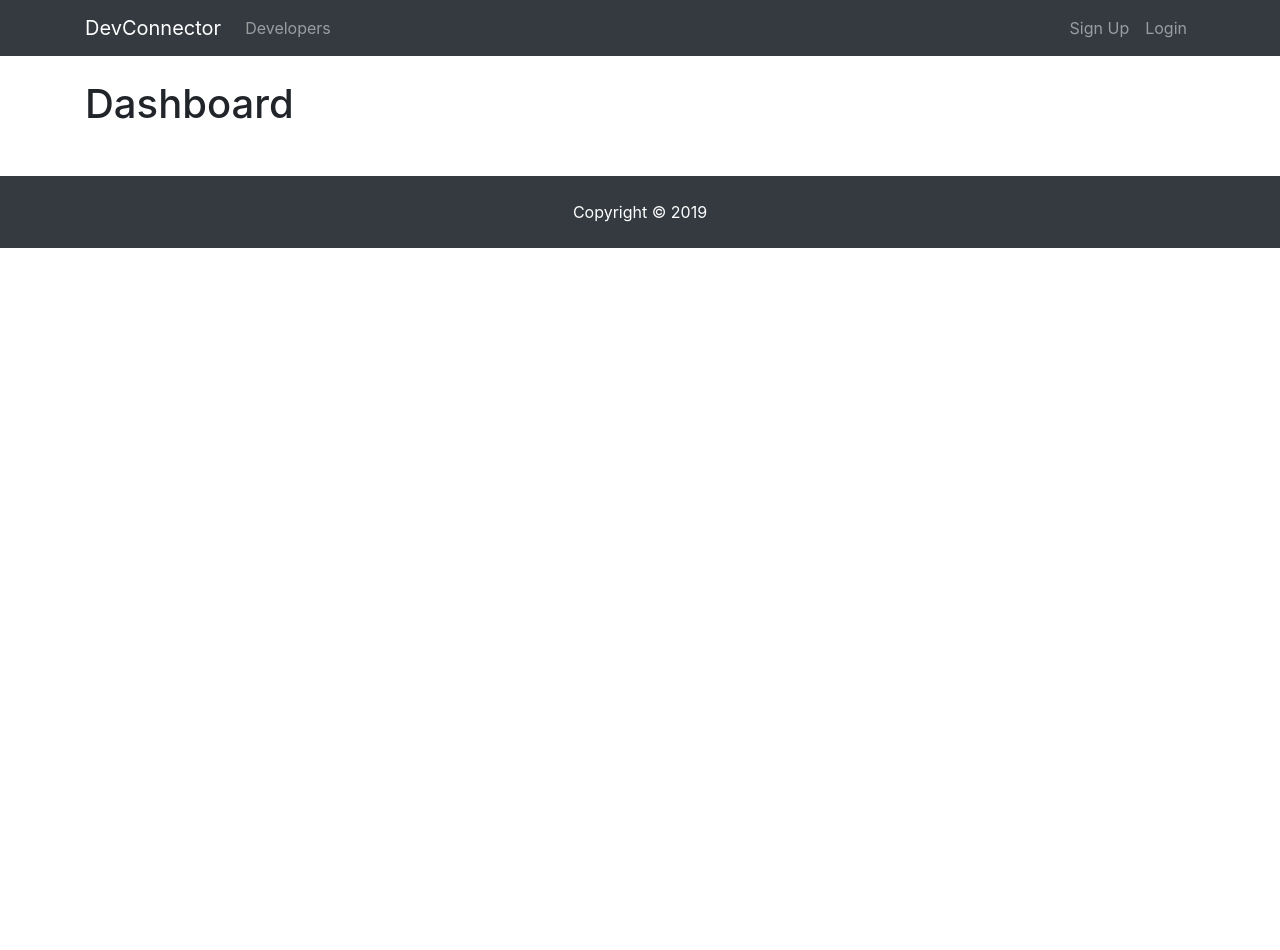
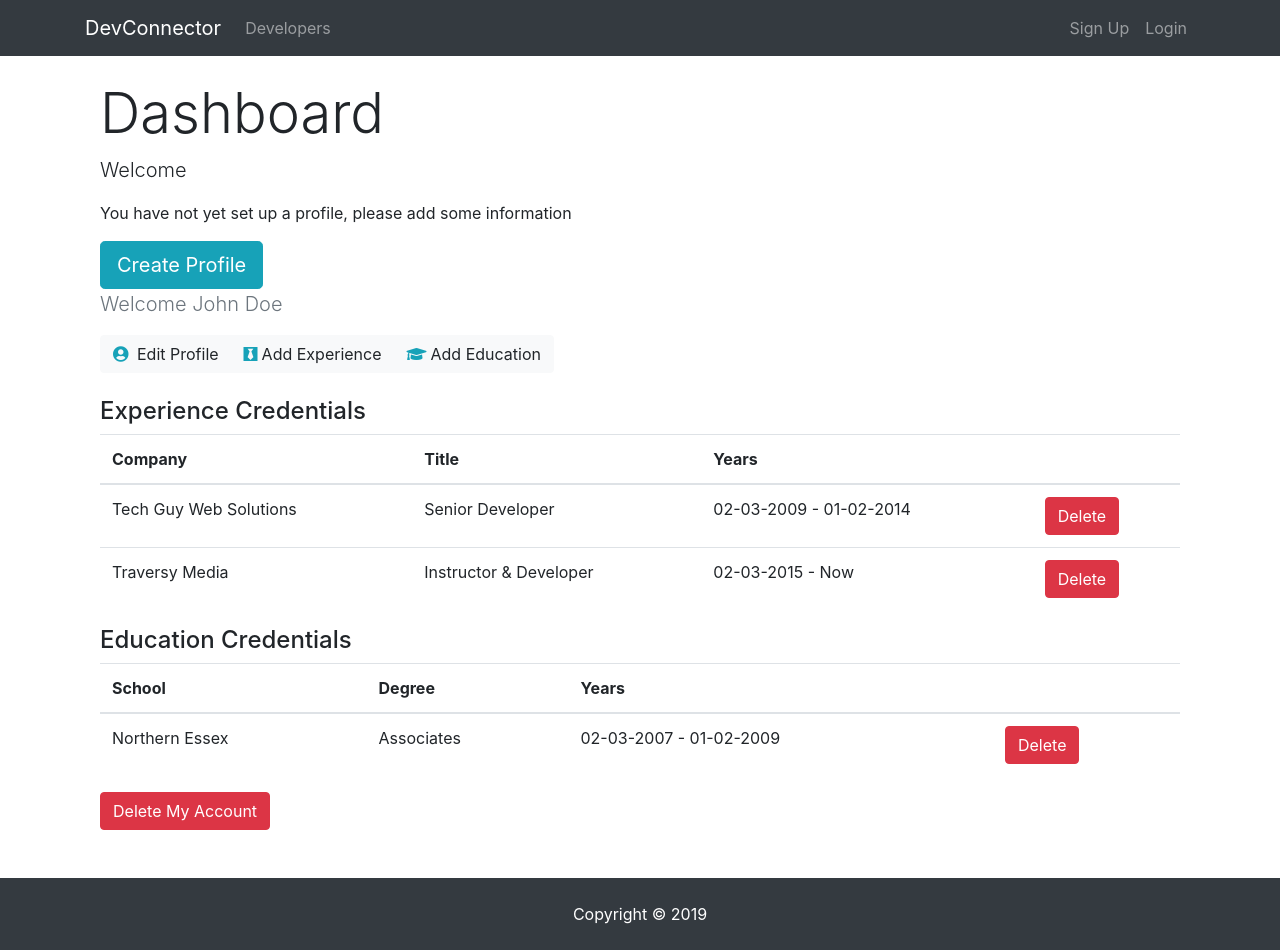
Before and after one commit to Yetunde79/dev_net, a React (Create React App) app in the folder client/: page /dashboard in a window 1280 px wide. Before the commit the page ends 800 px from the top, so only its background shows below. Built offline with nearby package versions, Linux system fonts and the light colour scheme; no server answers.

Commit message:
Spinner Component

```diff
--- /dev/null
+++ b/client/src/components/common/Spinner.js
@@ -0,0 +1,15 @@
+import React, { Component } from "react";
+import spinner from "./spinner.gif";
+export default class Spinner extends Component {
+  render() {
+    return (
+      <div>
+        <img
+          src={spinner}
+          style={{ width: "200px", margin: "auto", display: "block" }}
+          alt="Loading..."
+        />
+      </div>
+    );
+  }
+}
--- a/client/src/components/dashboard/Dashboard.js
+++ b/client/src/components/dashboard/Dashboard.js
@@ -1,8 +1,10 @@
 import React, { Component } from "react";
 import PropTypes from "prop-types";
 import { connect } from "react-redux";
+import { Link } from "react-router-dom";
 
 import { getCurrentProfile } from "../../actions/profileActions";
+import Spinner from "../common/Spinner";
 
 class Dashboard extends Component {
   componentDidMount() {
@@ -10,15 +12,133 @@
   }
 
   render() {
+    const { user, auth } = this.props.auth;
+    const { profile, loading } = this.props.profile;
+
+    let dashboardContent;
+
+    if (profile == null || loading) {
+      dashboardContent = <Spinner />;
+    } else {
+      //check if user has profile data
+      if (Object.keys(profile).length > 0) {
+        dashboardContent = <h4>Profile Display</h4>;
+      } else {
+        //user is logged in and has no profile
+        dashboardContent = (
+          <div>
+            <p className="lead texr-muted">Welcome {user.name}</p>
+            <p>
+              You have not yet set up a profile, please add some information
+            </p>
+            <Link to="/create-profile" className="btn btn-lg btn-info">
+              Create Profile
+            </Link>
+          </div>
+        );
+      }
+    }
     return (
-      <div>
-        <h1>Dashboard</h1>
+      <div class="dashboard">
+        <div class="container">
+          <div class="row">
+            <div class="col-md-12">
+              <h1 class="display-4">Dashboard</h1>
+              {dashboardContent}
+              <p class="lead text-muted">Welcome John Doe</p>
+              <div class="btn-group mb-4" role="group">
+                <a href="edit-profile.html" class="btn btn-light">
+                  <i class="fas fa-user-circle text-info mr-1" /> Edit Profile
+                </a>
+                <a href="add-experience.html" class="btn btn-light">
+                  <i class="fab fa-black-tie text-info mr-1" />
+                  Add Experience
+                </a>
+                <a href="add-education.html" class="btn btn-light">
+                  <i class="fas fa-graduation-cap text-info mr-1" />
+                  Add Education
+                </a>
+              </div>
+
+              <div>
+                <h4 class="mb-2">Experience Credentials</h4>
+                <table class="table">
+                  <thead>
+                    <tr>
+                      <th>Company</th>
+                      <th>Title</th>
+                      <th>Years</th>
+                      <th />
+                    </tr>
+                  </thead>
+                  <tbody>
+                    <tr>
+                      <td>Tech Guy Web Solutions</td>
+                      <td>Senior Developer</td>
+                      <td>02-03-2009 - 01-02-2014</td>
+                      <td>
+                        <button class="btn btn-danger">Delete</button>
+                      </td>
+                    </tr>
+                    <tr>
+                      <td>Traversy Media</td>
+                      <td>Instructor & Developer</td>
+                      <td>02-03-2015 - Now</td>
+                      <td>
+                        <button class="btn btn-danger">Delete</button>
+                      </td>
+                    </tr>
+                  </tbody>
+                </table>
+              </div>
+
+              <div>
+                <h4 class="mb-2">Education Credentials</h4>
+                <table class="table">
+                  <thead>
+                    <tr>
+                      <th>School</th>
+                      <th>Degree</th>
+                      <th>Years</th>
+                      <th />
+                    </tr>
+                  </thead>
+                  <tbody>
+                    <tr>
+                      <td>Northern Essex</td>
+                      <td>Associates</td>
+                      <td>02-03-2007 - 01-02-2009</td>
+                      <td>
+                        <button class="btn btn-danger">Delete</button>
+                      </td>
+                    </tr>
+                  </tbody>
+                </table>
+              </div>
+
+              <div>
+                <button class="btn btn-danger">Delete My Account</button>
+              </div>
+            </div>
+          </div>
+        </div>
       </div>
     );
   }
 }
 
+const mapStateToProps = state => ({
+  profile: state.profile,
+  auth: state.auth
+});
+
+Dashboard.propTypes = {
+  getCurrentProfile: PropTypes.func.isRequired,
+  profile: PropTypes.object.isRequired,
+  auth: PropTypes.object.isRequired
+};
+
 export default connect(
-  null,
+  mapStateToProps,
   { getCurrentProfile }
 )(Dashboard);
```
Also changed, not shown: client/src/actions/profileActions.js (+1 -6 lines), client/src/components/common/spinner.gif (added).
